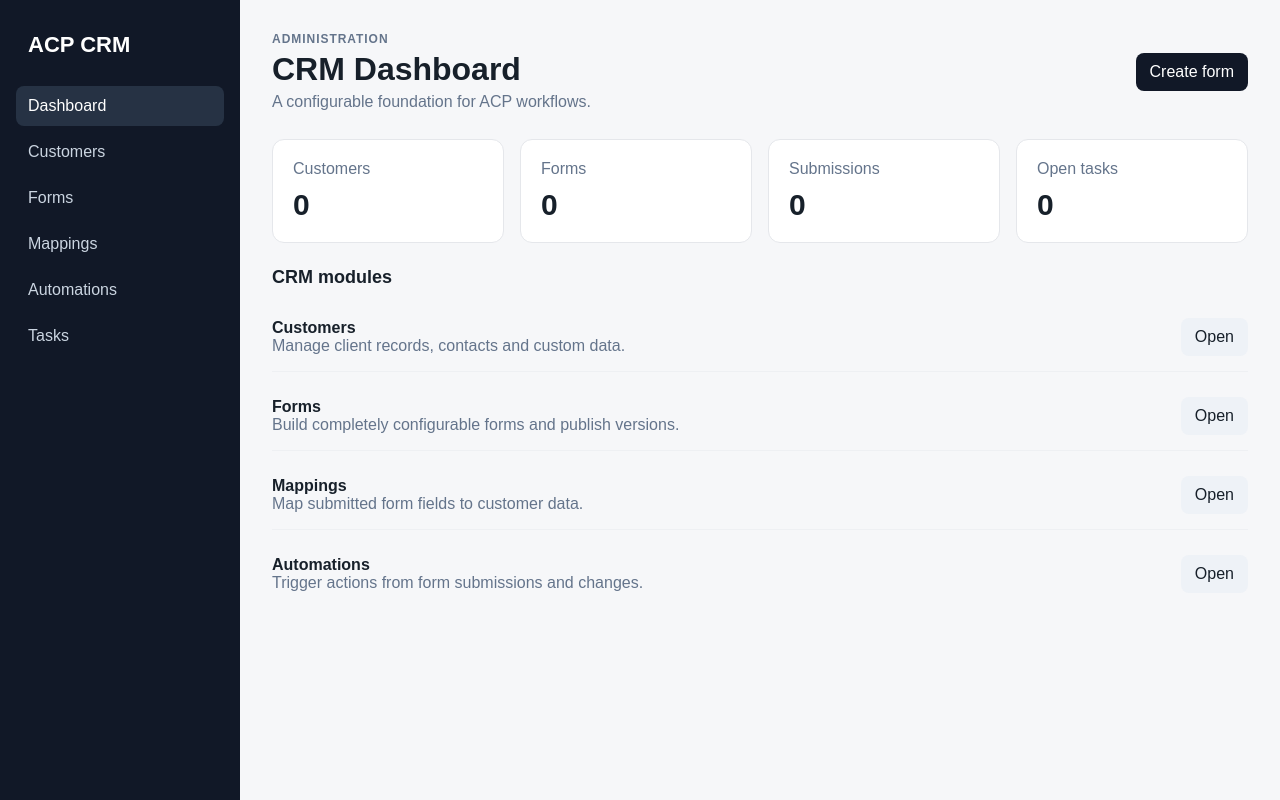
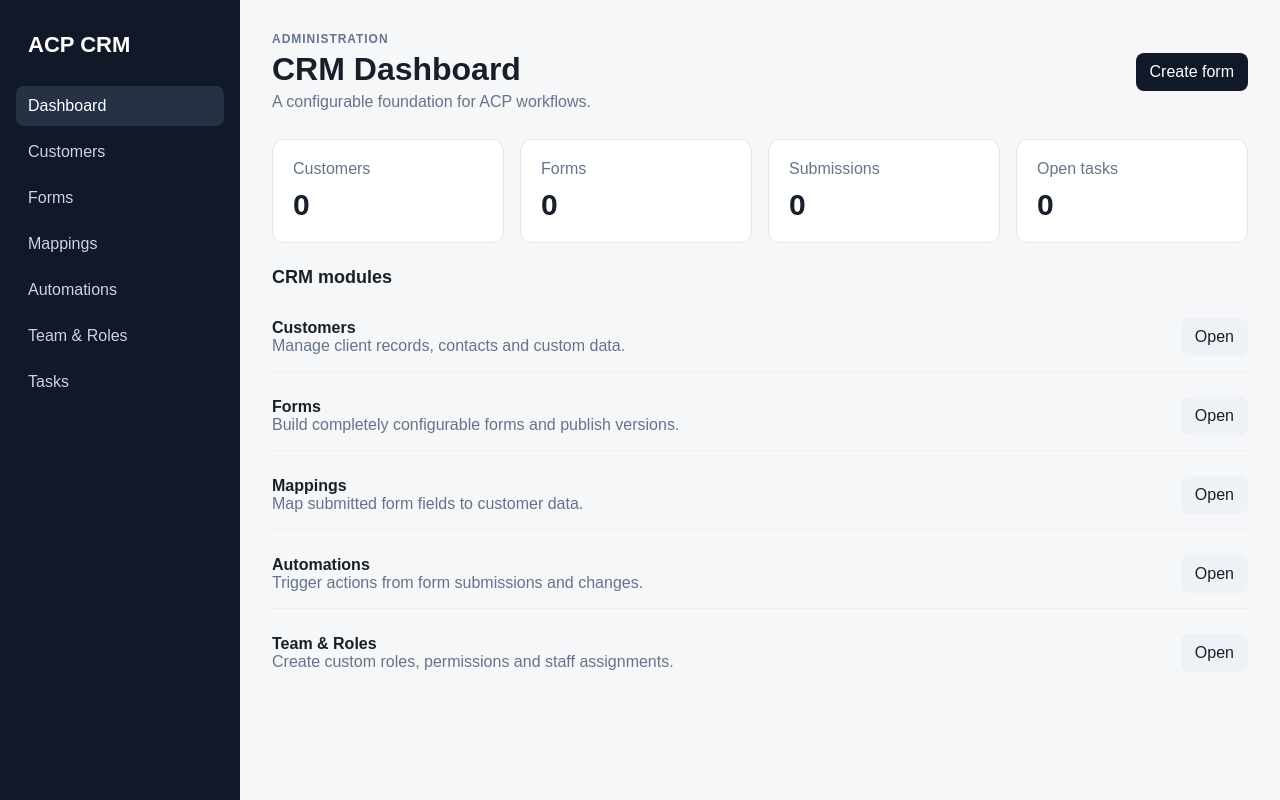
Before and after one commit to acp-care/acpcrm, a Next.js app: page / in a window 1280 px wide. Built offline with nearby package versions, Linux system fonts and the light colour scheme.

Commit message:
Add Team & Roles to CRM navigation

```diff
--- a/app/page.tsx
+++ b/app/page.tsx
@@ -3,8 +3,9 @@ const modules = [
   ['Forms','Build completely configurable forms and publish versions.','/admin/forms'],
   ['Mappings','Map submitted form fields to customer data.','/admin/mappings'],
   ['Automations','Trigger actions from form submissions and changes.','/admin/automations'],
+  ['Team & Roles','Create custom roles, permissions and staff assignments.','/admin/roles'],
 ]
 
 export default function Home() {
-  return <div className="shell"><aside className="sidebar"><div className="brand">ACP CRM</div><nav className="nav"><a className="active" href="/">Dashboard</a><a href="/customers">Customers</a><a href="/admin/forms">Forms</a><a href="/admin/mappings">Mappings</a><a href="/admin/automations">Automations</a><a href="/tasks">Tasks</a></nav></aside><main className="main"><div className="top"><div><div className="eyebrow">Administration</div><h1 className="title">CRM Dashboard</h1><div className="muted">A configurable foundation for ACP workflows.</div></div><a className="btn" href="/admin/forms">Create form</a></div><div className="grid"><div className="card"><div className="muted">Customers</div><div className="stat">0</div></div><div className="card"><div className="muted">Forms</div><div className="stat">0</div></div><div className="card"><div className="muted">Submissions</div><div className="stat">0</div></div><div className="card"><div className="muted">Open tasks</div><div className="stat">0</div></div></div><section className="section"><h2>CRM modules</h2><div className="list">{modules.map(([name,description,url])=><div className="row" key={name}><div><strong>{name}</strong><div className="muted">{description}</div></div><a className="btn secondary" href={url}>Open</a></div>)}</div></section></main></div>
+  return <div className="shell"><aside className="sidebar"><div className="brand">ACP CRM</div><nav className="nav"><a className="active" href="/">Dashboard</a><a href="/customers">Customers</a><a href="/admin/forms">Forms</a><a href="/admin/mappings">Mappings</a><a href="/admin/automations">Automations</a><a href="/admin/roles">Team & Roles</a><a href="/tasks">Tasks</a></nav></aside><main className="main"><div className="top"><div><div className="eyebrow">Administration</div><h1 className="title">CRM Dashboard</h1><div className="muted">A configurable foundation for ACP workflows.</div></div><a className="btn" href="/admin/forms">Create form</a></div><div className="grid"><div className="card"><div className="muted">Customers</div><div className="stat">0</div></div><div className="card"><div className="muted">Forms</div><div className="stat">0</div></div><div className="card"><div className="muted">Submissions</div><div className="stat">0</div></div><div className="card"><div className="muted">Open tasks</div><div className="stat">0</div></div></div><section className="section"><h2>CRM modules</h2><div className="list">{modules.map(([name,description,url])=><div className="row" key={name}><div><strong>{name}</strong><div className="muted">{description}</div></div><a className="btn secondary" href={url}>Open</a></div>)}</div></section></main></div>
 }
```
